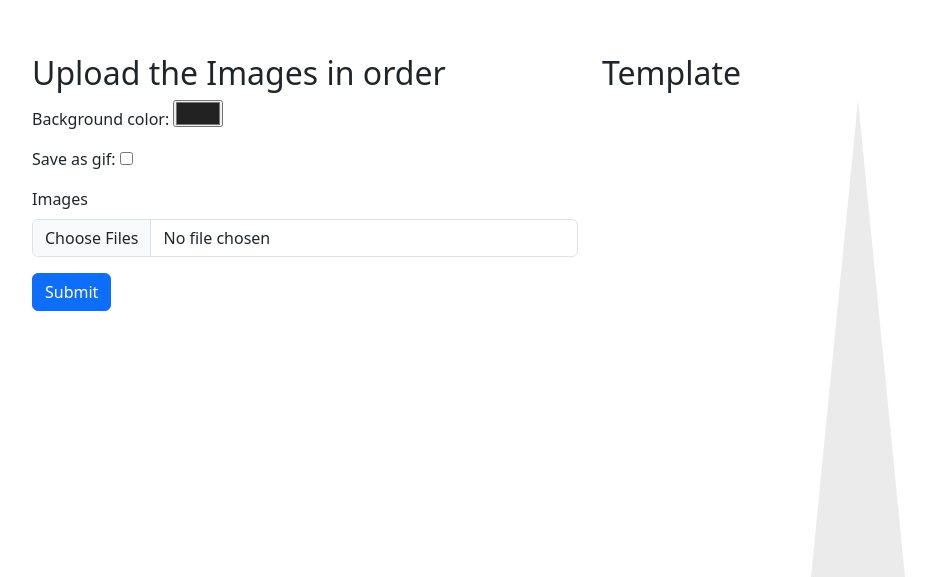
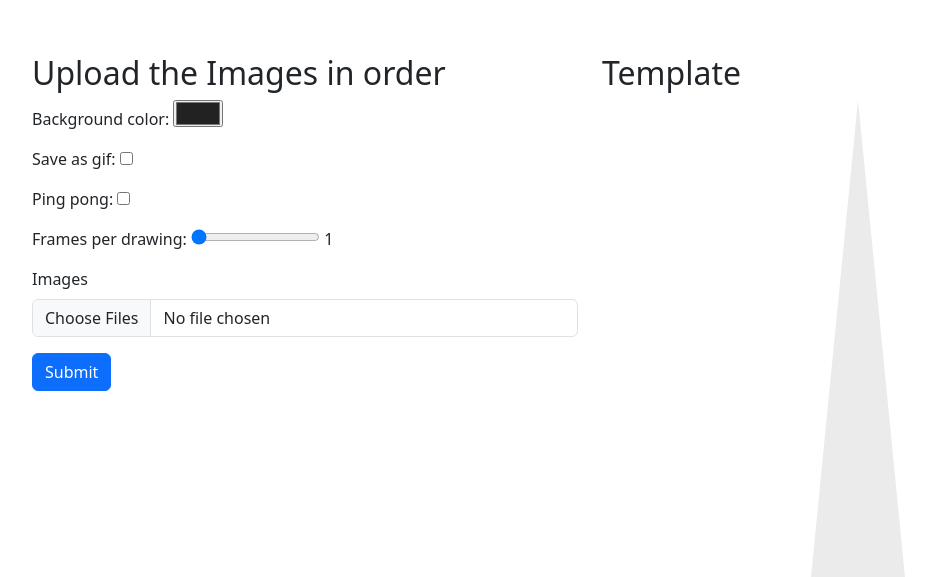
Before and after one commit to Jellevermandere/record-animator, a Flask app: page /recordmaker in a window 1280 px wide. Shown: the part 154-731 px from the top of the page, without its empty margins (50-986 px from the left). Run offline with Flask 3, Linux system fonts and the light colour scheme.

Commit message:
TimingUpdate

```diff
--- a/app.py
+++ b/app.py
@@ -56,14 +56,23 @@ def add_session():
             for file in uploaded_files:
                 file_bytes = np.fromfile(file, np.uint8)
                 imageFile = cv2.imdecode(file_bytes, cv2.IMREAD_UNCHANGED)
-                nrOfImages +=1
                 #print(imageFile.shape)
-                images.append(imageFile)
+                for i in range(int(request.form.get("fpd"))):
+                    images.append(imageFile)
+                    nrOfImages +=1
+            if(request.form.get("pingpong")):
+                print("reversing")
+                reverseImages = images.copy()
+                reverseImages.reverse()
+                for i in range(nrOfImages):
+                    images.append(reverseImages[i])
+                nrOfImages *=2
 
             bgColor = request.form.get("favcolor")
             bgColorRgb = ImageColor.getcolor(bgColor, "RGB")
             blankRecordSize = int(images[0].shape[0]*2)
             img = rc.create_blank_record(blankRecordSize, bgColorRgb)
+
             result = rc.place_pies(img, images)
             result = cv2.cvtColor(result, cv2.COLOR_BGRA2RGBA)
             if(request.form.get("gif")):
@@ -78,4 +87,4 @@ def add_session():
         return render_template('recordmaker.html')
 
 if __name__ == '__main__':
-    app.run(host='0.0.0.0', port=80)
+    app.run(host='0.0.0.0', port=3000)
--- a/templates/recordmaker.html
+++ b/templates/recordmaker.html
@@ -21,6 +21,15 @@
                     <input type="checkbox" id="gif" name="gif">
                 </div>
                 <div class="form-group mb-3">
+                    <label for="gif">Ping pong:</label>
+                    <input type="checkbox" id="pingpong" name="pingpong">
+                </div>
+                <div class="form-group mb-3">
+                    <label for="gif">Frames per drawing:</label>
+                    <input type="range" id="fpd" name="fpd" min="1" max="32" value="1" oninput="this.nextElementSibling.value = this.value">
+                    <output>1</output>
+                </div>
+                <div class="form-group mb-3">
                     <label class="form-label" for="fileUpload">Images</label>
                     <input type="file" class="form-control" name="file" multiple="" id="FileUpload">
                 </div>
```
Also changed, not shown: 1 other file.
